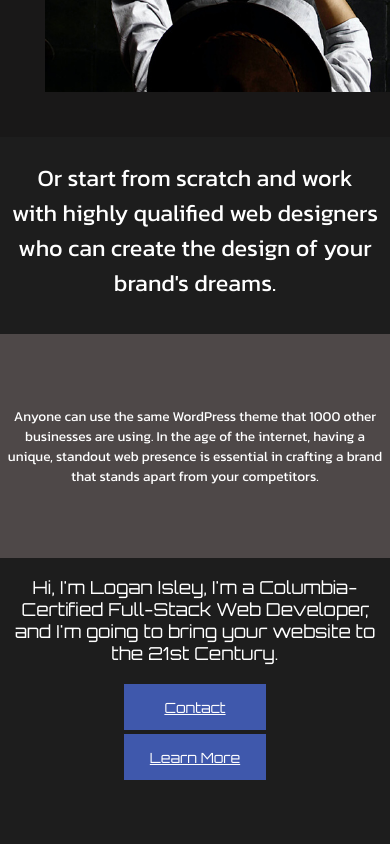
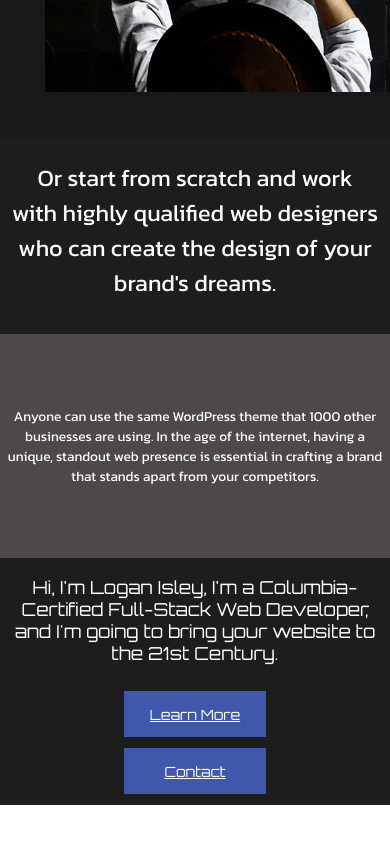
Before and after one commit to LowGcifer/Web-Dev-Site, a React (Create React App) app in the folder client/: page / in a window 390 px wide. Shown: the part 1424-2268 px from the top of the page. After the commit the page ends 2229 px from the top, so only its background shows below. Built offline with nearby package versions, Linux system fonts and the light colour scheme.

Commit message:
spacing on buttons for mobile

```diff
--- a/client/src/pages/about/about.css
+++ b/client/src/pages/about/about.css
@@ -53,11 +53,14 @@
   justify-content: center;
   align-items: center; */
   height: 321px;
+  display: flex;
+  justify-content: center;
+  align-items: center;
 }
 
 #work-with-button {
   position: relative;
-  left: 38.6%;
+  /* left: 38.6%; */
 }
 
 .long-button-style {
--- a/client/src/style.css
+++ b/client/src/style.css
@@ -269,17 +269,19 @@
 
 #final-button-section {
   height: 200px;
+  display: flex;
+  justify-content: space-evenly;
 }
 
 #learn-more-button {
   position: relative;
-  left: 23.59375%;
+  /* left: 23.59375%; */
 }
 
 #contact-button {
   position: relative;
-  left: 60.78125%;
-  bottom: 96px;
+  /* left: 60.78125%;
+  bottom: 96px; */
 }
 
 @media only screen and (max-width: 1024px) {
@@ -421,6 +423,12 @@
 }
 
 @media only screen and (max-width: 1024px) {
+  #final-button-section {
+    height: 125px;
+    flex-direction: column;
+    justify-content: space-evenly;
+  }
+
   .button-style {
     width: 142px;
     height: 46px;
```
